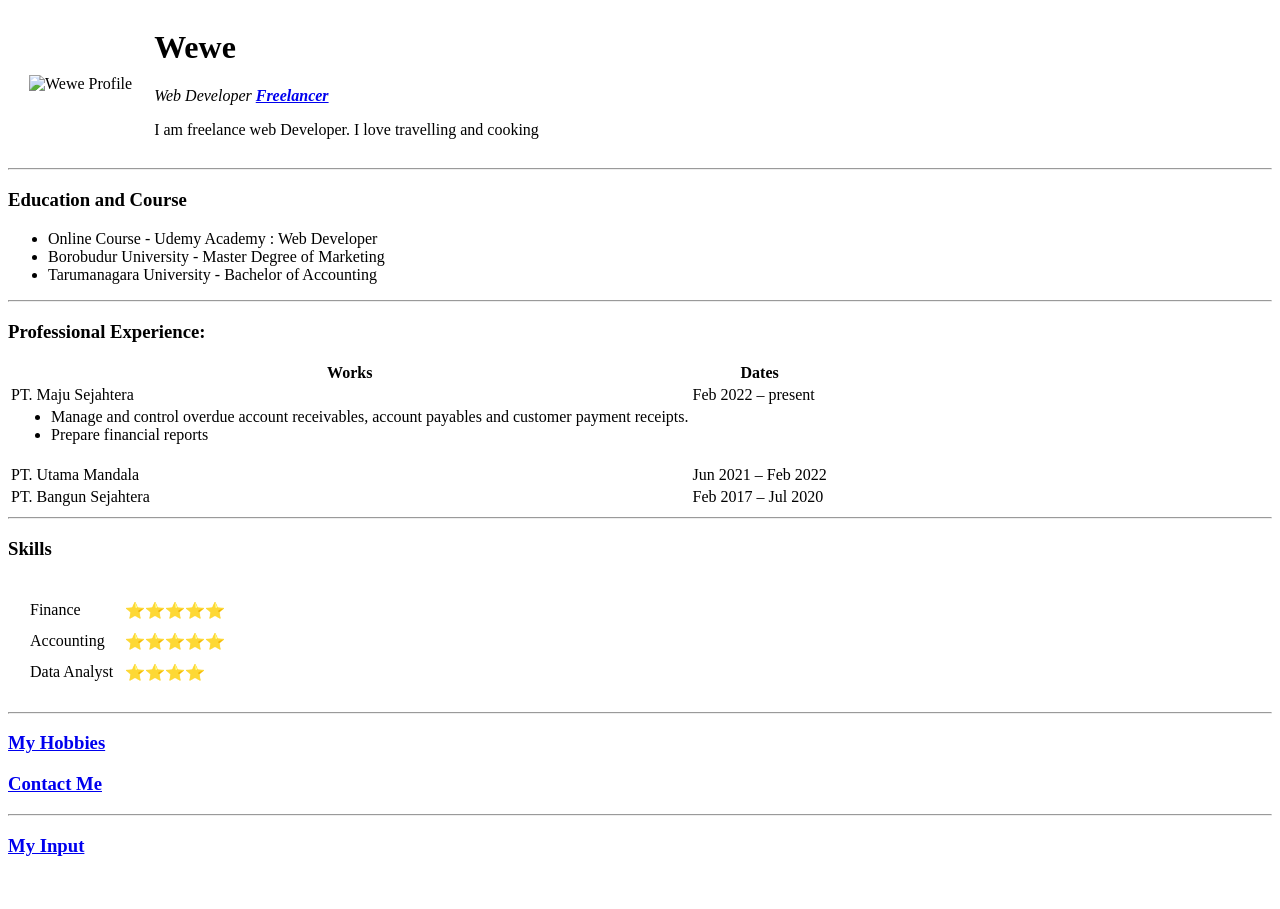
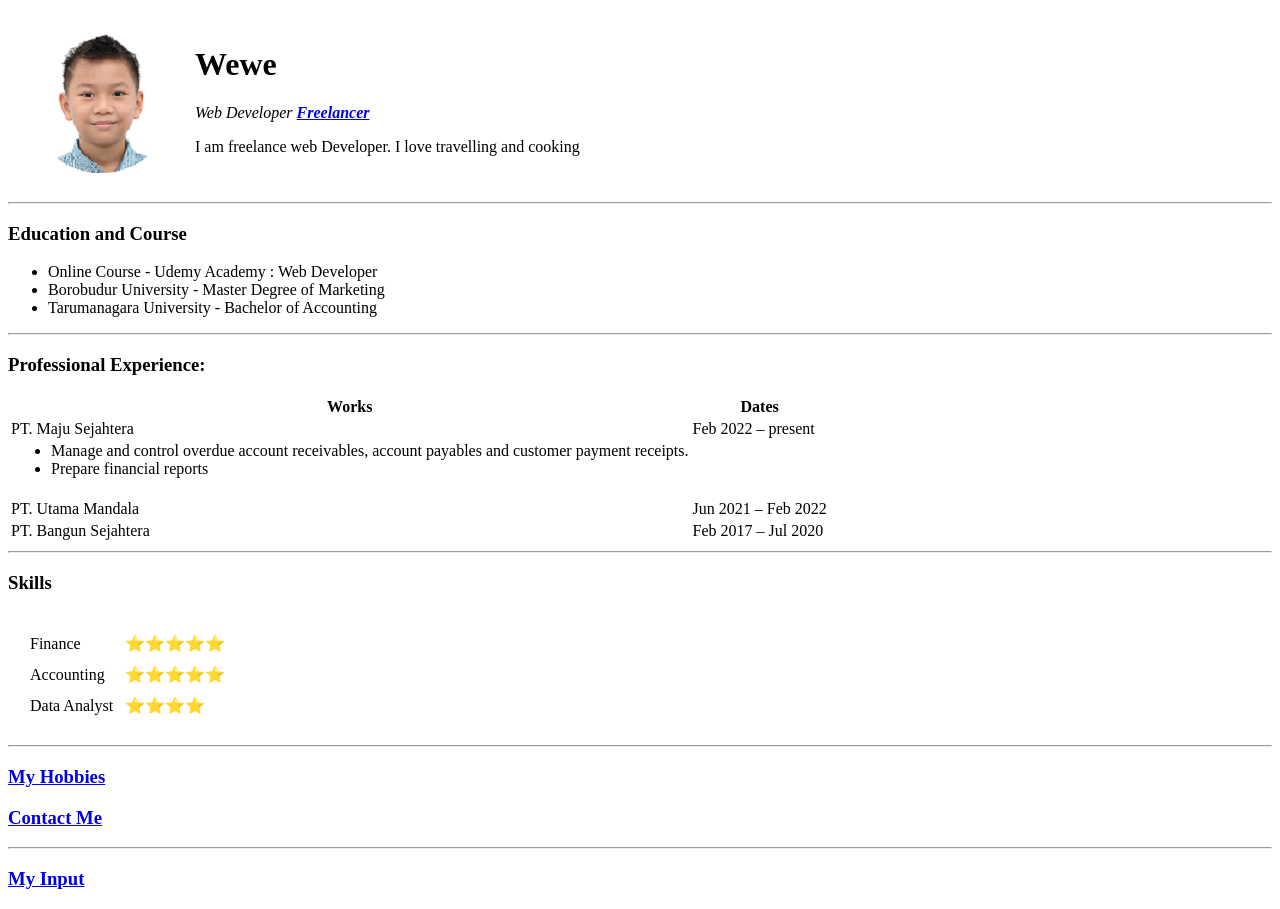
Before and after one commit to sdrawewe/web, a plain HTML site: page index.html in a window 1280 px wide. Before the commit the page ends 875 px from the top, so only its background shows below. Drawn offline with Linux system fonts and the light colour scheme.

Commit message:
change images

```diff
--- a/index.html
+++ b/index.html
@@ -6,7 +6,7 @@
     <table cellspacing = "20">
         <tr>
             <td>
-                <img src="images/jovan.png" alt="Wewe Profile">
+                <img src="web/jovan.png" alt="Wewe Profile">
             </td>
             <td>
                 <h1> Wewe </h1>
```
